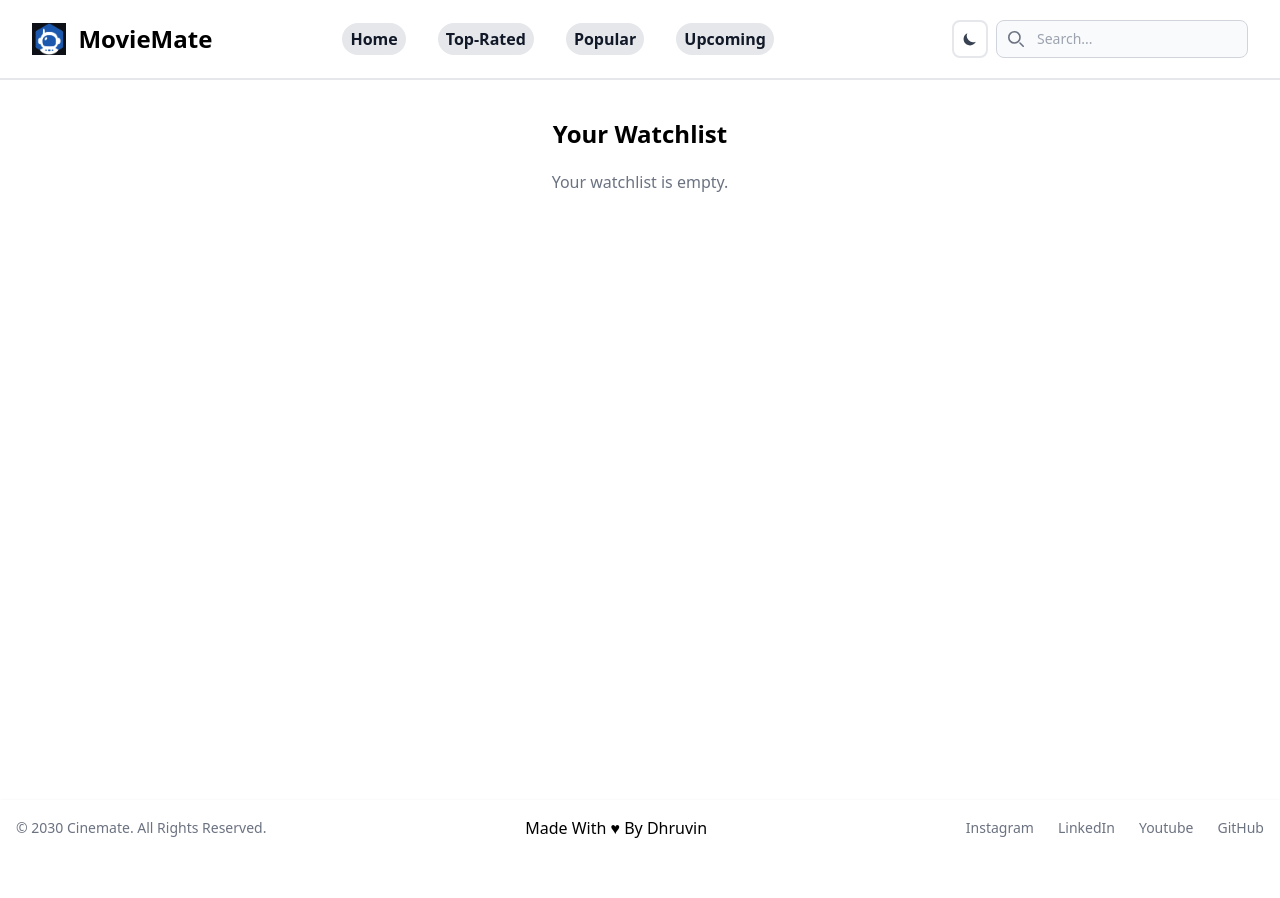
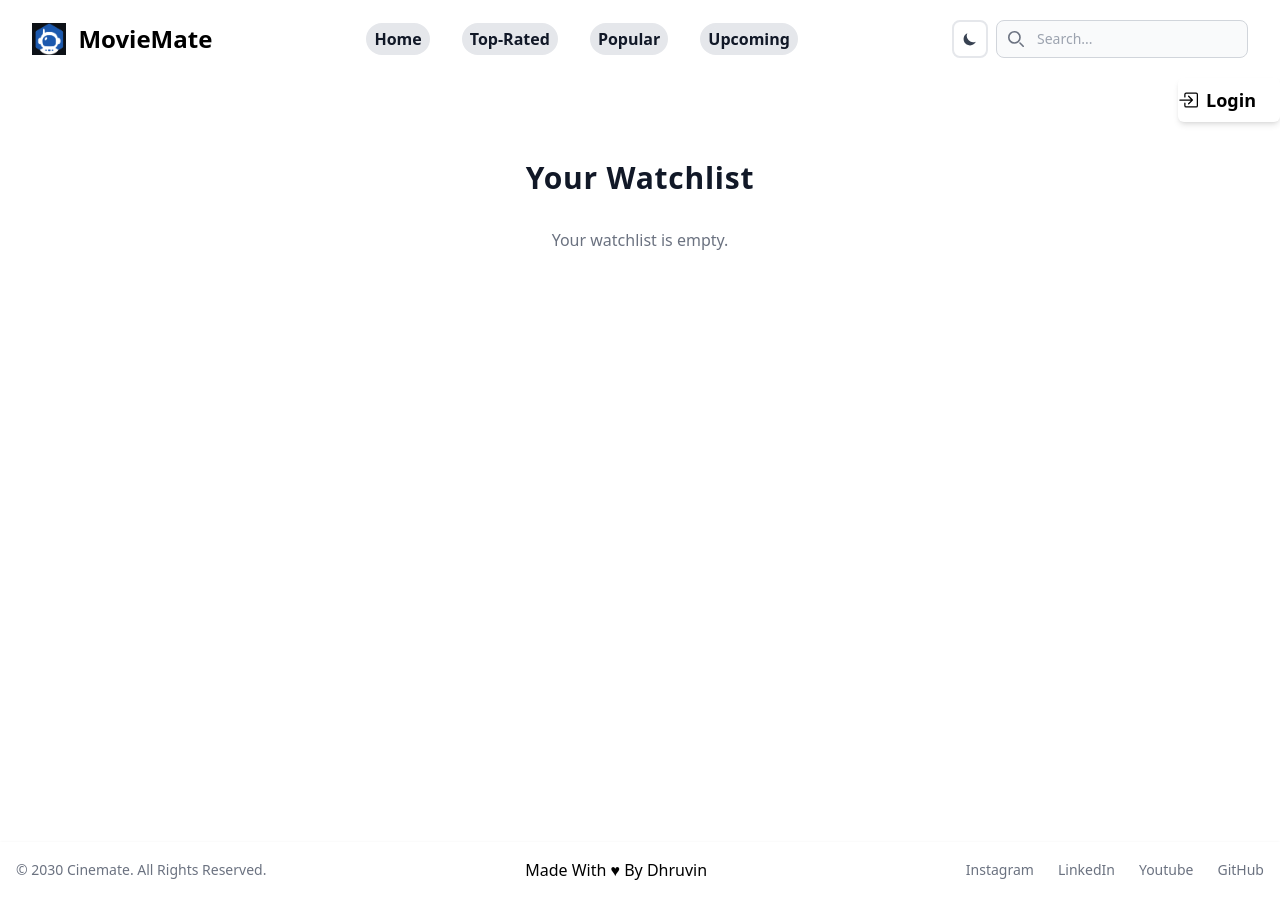
Before and after one commit to dhruvin2968/MovieMate, a React (Create React App) app: page /watchlist in a window 1280 px wide. Before the commit the page ends 856 px from the top, so only its background shows below. Built offline with nearby package versions, Linux system fonts and the light colour scheme.

Commit message:
Adding movie to watchlist complete

```diff
--- a/public/index.html
+++ b/public/index.html
@@ -1,5 +1,5 @@
 <!DOCTYPE html>
-<html lang="en" class="dark">
+<html lang="en" className="dark">
   <head>
     <meta charset="utf-8" />
     <link rel="icon" href="%PUBLIC_URL%/favicon.ico" />
--- a/src/components/Card.js
+++ b/src/components/Card.js
@@ -1,5 +1,5 @@
 import { Link } from "react-router-dom";
-import { useState} from "react";
+import { useState,useEffect} from "react";
 import Backupimgsathi from "./img.jpeg";
 import axios from "axios";
 import toast from "react-hot-toast";
@@ -11,39 +11,70 @@ export const Card = ({ movie }) => {
     : Backupimgsathi;
 
   const [inWatchlist, setInWatchlist] = useState(false);
+  useEffect(() => {
+    const checkWatchlist = async () => {
+      try {
+        const userId = localStorage.getItem("userId");
+        if (!userId) return;
 
-  // useEffect(() => {
-  //   const checkWatchlist = async () => {
-  //     try {
-  //       const response = await axios.get("https://moviemate-backend-tpz4.onrender.com/api/watchlist", { withCredentials: true });
-  //       const isInList = response.data.some((item) => item.id === id);
-  //       setInWatchlist(isInList);
-  //     } catch (error) {
-  //       console.error("Error fetching watchlist");
-  //     }
-  //   };
-  //   checkWatchlist();
-  // }, [id]);
+        const response = await axios.get(
+          `http://localhost:3001/watchlist?userId=${userId}`,
+          { withCredentials: true }
+        );
+
+        // Check if this movie exists in the fetched watchlist
+        const isInWatchlist = response.data.some((item) => item.movie.id === id);
+        setInWatchlist(isInWatchlist);
+      } catch (error) {
+        console.error("Error checking watchlist:", error);
+      }
+    };
+
+    checkWatchlist();
+  }, [id]); // Runs when 'id' changes
 
   const addToWatchlist = async () => {
     try {
-      await axios.post("https://moviemate-backend-tpz4.onrender.com/api/watchlist", { userId: "user123", movie }, { withCredentials: true } );
+      const userId = localStorage.getItem("userId"); // Get user ID from storage
+
+      if (!userId) {
+        toast.error("User ID not found. Please log in.");
+        return;
+      }
+
+      await axios.post(
+        "http://localhost:3001/watchlist",
+        { userId, movie },
+        { withCredentials: true }
+      );
+
       setInWatchlist(true);
       toast.success("Added to Watchlist!");
     } catch (error) {
-      toast.error("Failed to add movie");
+      toast.error("Movie already in your Watchlist");
     }
   };
 
   const removeFromWatchlist = async () => {
     try {
-      await axios.delete(`https://moviemate-backend-tpz4.onrender.com/api/watchlist/${id}`, { data: { userId: "user123" } });
+      const userId = localStorage.getItem("userId"); // Get user ID from storage
+
+      if (!userId) {
+        toast.error("User ID not found. Please log in.");
+        return;
+      }
+
+      await axios.delete(`http://localhost:3001/watchlist/${id}`, {
+        data: { userId },
+      });
+
       setInWatchlist(false);
       toast.success("Removed from Watchlist!");
     } catch (error) {
       toast.error("Failed to remove movie");
     }
   };
+
 
   return (
     <div className="max-w-sm bg-white border border-gray-200 rounded-lg shadow-sm shadow-black dark:shadow-white dark:bg-black dark:border-gray-400 m-4">
--- a/src/components/Headerr.js
+++ b/src/components/Headerr.js
@@ -55,8 +55,8 @@ const [darkMode, setDarkMode] = useState(JSON.parse(localStorage.getItem("darkMo
 
 
   return (
-    <header>
-      <nav className="bg-white border-b-2 border-gray-200 dark:bg-black dark:border-gray-900 px-2 sm:px-4 py-1">
+    <header className="bg-transparent">
+      <nav className="bg-white  dark:bg-black px-2 sm:px-4 py-1">
         <div className="max-w-screen-xl flex flex-wrap items-center justify-between mx-auto p-4">
           <Link to="/" className="flex items-center space-x-3 rtl:space-x-reverse">
             <img src={Logo} className="h-8" alt="Cinemate_by_Dhruvin" />
@@ -127,30 +127,63 @@ const [darkMode, setDarkMode] = useState(JSON.parse(localStorage.getItem("darkMo
               <li>
                 <NavLink to="/movies/upcoming" className={({ isActive }) => isActive ? activeClass : inactiveClass}>Upcoming</NavLink>
               </li>
-              {!isAuth&&
-<button onClick={handleLogin}>
-<svg xmlns="http://www.w3.org/2000/svg" width="16" height="16" fill="white" className="bi bi-power" viewBox="0 0 16 16">
-  <path d="M7.5 1v7h1V1z"/>
-  <path d="M3 8.812a5 5 0 0 1 2.578-4.375l-.485-.874A6 6 0 1 0 11 3.616l-.501.865A5 5 0 1 1 3 8.812"/>
-</svg>
-              </button>}
+
               {isAuth&&
               <li>
                 <NavLink to="/watchlist" className={({ isActive }) => isActive ? activeClass : inactiveClass}>Watchlist</NavLink>
               </li>
 }
-{isAuth&&
-<button onClick={handleLogout}>
-                <svg xmlns="http://www.w3.org/2000/svg" width="32" height="32" fill="white" className="bi bi-door-closed border-2 p-1 border-black" viewBox="0 0 16 16">
-                  <path d="M3 2a1 1 0 0 1 1-1h8a1 1 0 0 1 1 1v13h1.5a.5.5 0 0 1 0 1h-13a.5.5 0 0 1 0-1H3zm1 13h8V2H4z" />
-                  <path d="M9 9a1 1 0 1 0 2 0 1 1 0 0 0-2 0" />
-                </svg>
-              </button>}
+
             </ul>
           </div>
+
         </div>
+
       </nav>
-
+      <div className="flex justify-end">
+    {!isAuth &&
+      <button onClick={handleLogin} className="flex items-center gap-2 pr-6  py-2  rounded-md shadow-md bg-transparent text-black dark:text-white hover:bg-gray-300 dark:hover:bg-gray-800 transition duration-300">
+        <svg
+          xmlns="http://www.w3.org/2000/svg"
+          width="20"
+          height="20"
+          className="fill-black dark:fill-white"
+          viewBox="0 0 16 16"
+        >
+          <path
+            fillRule="evenodd"
+            d="M6 3.5a.5.5 0 0 1 .5-.5h8a.5.5 0 0 1 .5.5v9a.5.5 0 0 1-.5.5h-8a.5.5 0 0 1-.5-.5v-2a.5.5 0 0 0-1 0v2A1.5 1.5 0 0 0 6.5 14h8a1.5 1.5 0 0 0 1.5-1.5v-9A1.5 1.5 0 0 0 14.5 2h-8A1.5 1.5 0 0 0 5 3.5v2a.5.5 0 0 0 1 0z"
+          />
+          <path
+            fillRule="evenodd"
+            d="M11.854 8.354a.5.5 0 0 0 0-.708l-3-3a.5.5 0 1 0-.708.708L10.293 7.5H1.5a.5.5 0 0 0 0 1h8.793l-2.147 2.146a.5.5 0 0 0 .708.708z"
+          />
+        </svg>
+        <span className="text-lg font-semibold">Login</span>
+      </button>
+    }
+    {isAuth &&
+      <button onClick={handleLogout} className="flex items-center gap-2 pr-6  py-2  rounded-md shadow-md bg-transparent text-black dark:text-white hover:bg-gray-300 dark:hover:bg-gray-800 transition duration-300">
+      <svg
+        xmlns="http://www.w3.org/2000/svg"
+        width="20"
+        height="20"
+        className="fill-black dark:fill-white"
+        viewBox="0 0 16 16"
+      >
+        <path
+          fillRule="evenodd"
+          d="M6 3.5a.5.5 0 0 1 .5-.5h8a.5.5 0 0 1 .5.5v9a.5.5 0 0 1-.5.5h-8a.5.5 0 0 1-.5-.5v-2a.5.5 0 0 0-1 0v2A1.5 1.5 0 0 0 6.5 14h8a1.5 1.5 0 0 0 1.5-1.5v-9A1.5 1.5 0 0 0 14.5 2h-8A1.5 1.5 0 0 0 5 3.5v2a.5.5 0 0 0 1 0z"
+        />
+        <path
+          fillRule="evenodd"
+          d="M11.854 8.354a.5.5 0 0 0 0-.708l-3-3a.5.5 0 1 0-.708.708L10.293 7.5H1.5a.5.5 0 0 0 0 1h8.793l-2.147 2.146a.5.5 0 0 0 .708.708z"
+        />
+      </svg>
+      <span className="text-lg font-semibold">LogOut</span>
+    </button>
+    }
+  </div>
     </header>
   )
 }
--- a/src/pages/Login.js
+++ b/src/pages/Login.js
@@ -62,7 +62,7 @@ const handleSubmit = async (e) => {
               navigate("/");
           }
       } else {
-          toast.error(result.data);
+          toast.error(result.data.message);
       }
   } catch (err) {
       toast.dismiss(loadingToast);
--- a/src/pages/WatchList.js
+++ b/src/pages/WatchList.js
@@ -24,6 +24,7 @@ export const Watchlist = () => {
           const response = await axios.get(`https://moviemate-backend-tpz4.onrender.com/watchlist?userId=${userId}`, {
               withCredentials: true,
           });
+          console.log("Watchlist API Response:", response.data);
 
           setMovies(response.data);
       } catch (error) {
@@ -38,16 +39,19 @@ export const Watchlist = () => {
   return (
     <main>
   <section className="max-w-7xl mx-auto py-7">
-        <h1 className="text-2xl font-bold mb-5">Your Watchlist</h1>
+  <h1 className="text-3xl font-bold mb-6 text-gray-900 dark:text-white tracking-wide  pb-2">
+  Your Watchlist
+</h1>
+
     <div className="flex flex-wrap justify-evenly other:justify-start">
       {movies.length > 0 ? (
-            movies.map((movie) => <Card key={movie.id} movie={movie} />)
+        movies.map((item) => <Card key={item.movie.id} movie={item.movie} />)
       ) : (
         <p className="text-center w-full text-gray-500">Your watchlist is empty.</p>
       )}
     </div>
-
   </section>
 </main>
+
   );
 };
```
Also changed, not shown: src/pages/MovieList.js (line endings or trailing spaces). Lines whose indentation alone changed are shown as unchanged.
